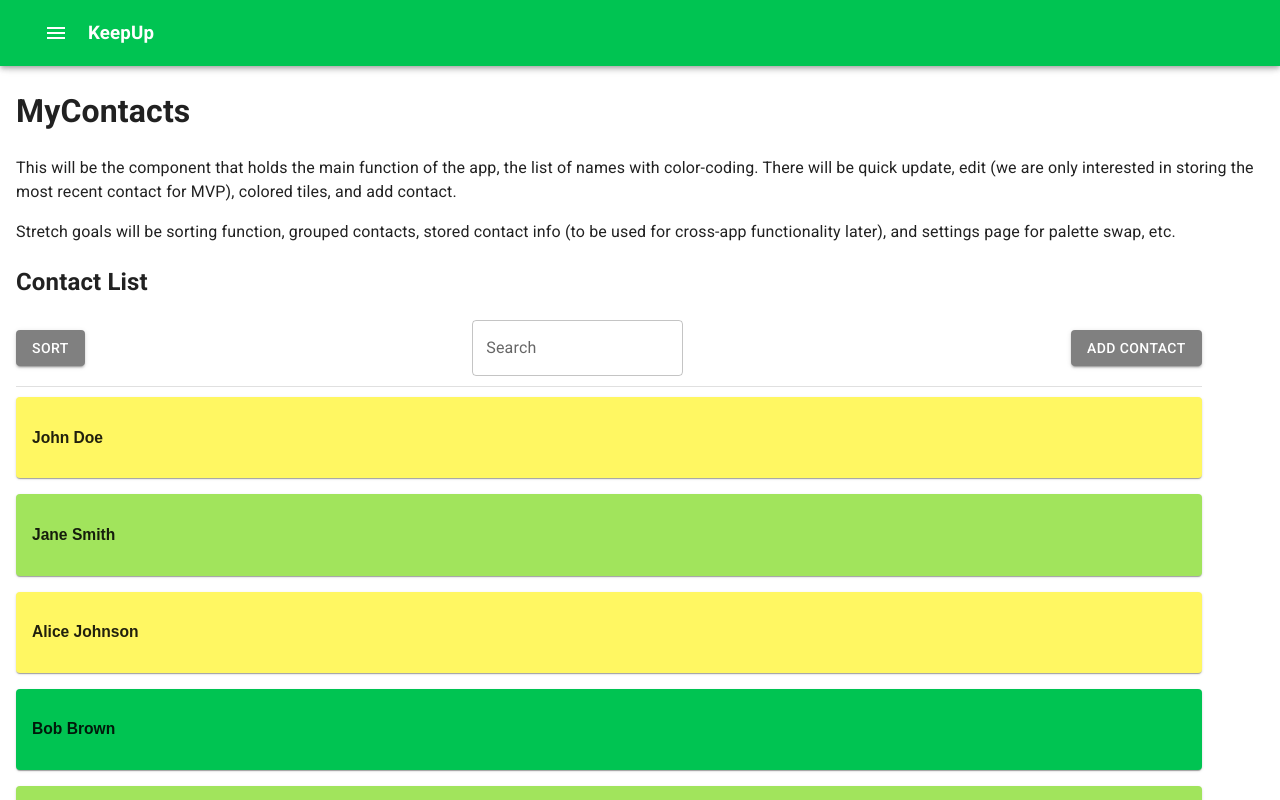
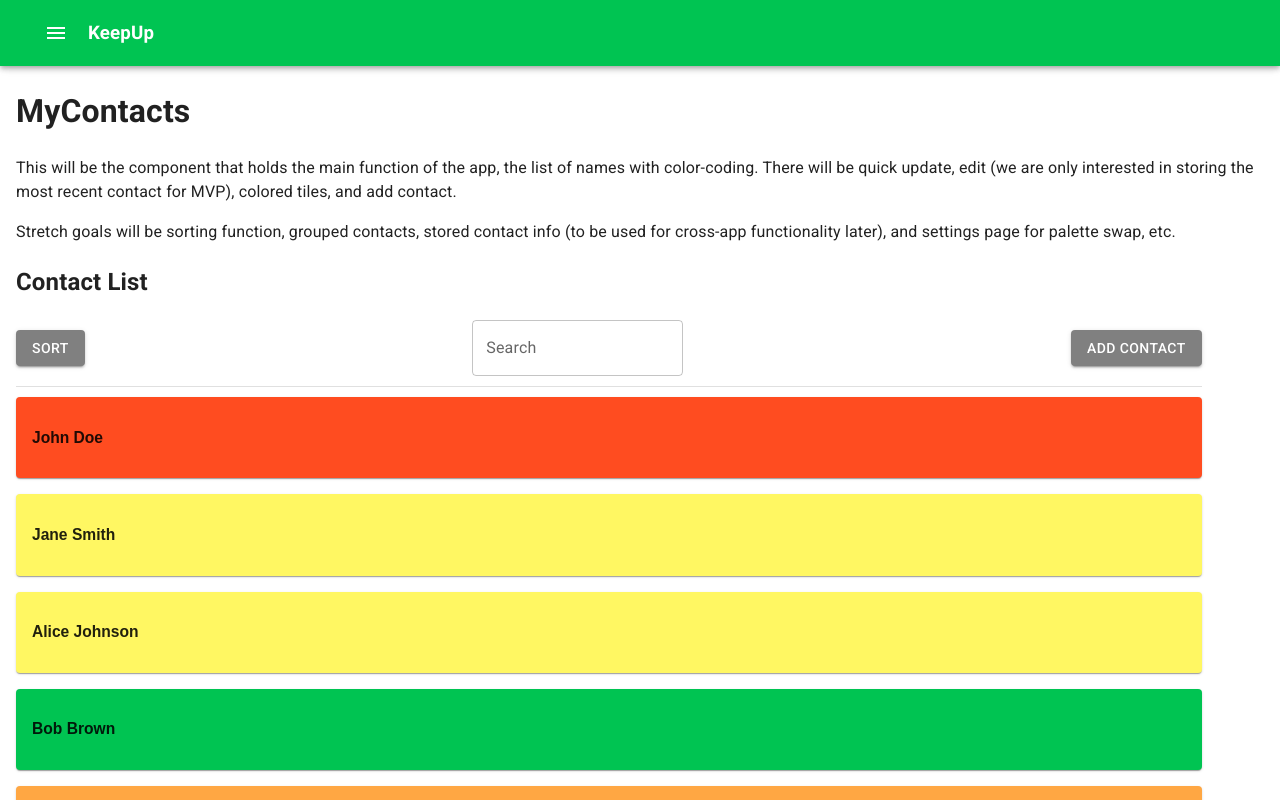
Before and after one commit to missfionajean/keepup-social-tracker, a React (Vite) app in the folder front-end/: page / in a window 1280 px wide. Shown: the top 800 px of the page. Built offline with nearby package versions, Linux system fonts and the light colour scheme.

Commit message:
first pass at date comparison logic; currently functional with sample data

```diff
--- a/front-end/src/components/MyContacts.tsx
+++ b/front-end/src/components/MyContacts.tsx
@@ -1,8 +1,8 @@
 // imports React and ReactDOM for rendering components
 import React from "react";
 
-// imports needed functionality from luxon for date comparison
-import { DateTime } from "luxon";
+// imports color picker logic
+import { getPriority } from "../utilities/ColorLogic";
 
 // imports for custom components
 import EditContact from "./EditContact";
@@ -29,39 +29,40 @@ interface PaletteType {
 	medium: string;
 	high: string;
 	urgent: string;
+	error: string;
 }
 
 // sample data for testing component
 const sampleData = [
 	{
 		fullName: "John Doe",
-		lastContact: "2025-05-21",
-		frequency: "weekly",
+		lastContact: "2025-05-22",
+		frequency: "daily",
 	},
 	{
 		fullName: "Jane Smith",
-		lastContact: "2025-05-13",
+		lastContact: "2025-03-13",
 		frequency: "monthly",
 	},
 	{
 		fullName: "Alice Johnson",
-		lastContact: "2025-05-20",
-		frequency: "yearly",
+		lastContact: "2024-01-20",
+		frequency: "annually",
 	},
 	{
 		fullName: "Bob Brown",
-		lastContact: "2025-05-01",
-		frequency: "weekly",
+		lastContact: "2025-03-01",
+		frequency: "quarterly",
 	},
 	{
 		fullName: "Charlie Black",
-		lastContact: "2025-05-07",
+		lastContact: "2025-02-07",
 		frequency: "monthly",
 	},
 	{
 		fullName: "Diana White",
-		lastContact: "2025-05-12",
-		frequency: "yearly",
+		lastContact: "2024-10-12",
+		frequency: "biannually",
 	},
 	{
 		fullName: "Eve Green",
@@ -70,18 +71,18 @@ const sampleData = [
 	},
 	{
 		fullName: "Frank Blue",
-		lastContact: "2025-03-11",
-		frequency: "monthly",
+		lastContact: "2025-05-19",
+		frequency: "daily",
 	},
 	{
 		fullName: "Grace Yellow",
-		lastContact: "2025-05-05",
-		frequency: "yearly",
+		lastContact: "2024-01-05",
+		frequency: "annually",
 	},
 	{
 		fullName: "Hank Red",
 		lastContact: "2025-05-22",
-		frequency: "weekly",
+		frequency: "yearly",
 	},
 ];
 
@@ -105,35 +106,6 @@ function MyContacts({ setPage, palette }: MyContactsProps) {
 
 	// creates date object for current date
 	const currentDate = new Date();
-
-	// function to calculate the difference in days between two dates
-	function dateDifference(date1: Date, date2: Date): { days: number } {
-		const previousDate = DateTime.fromJSDate(date1);
-		const newDate = DateTime.fromJSDate(date2);
-		const differenceInDays = Math.abs(previousDate.diff(newDate, "days").days);
-		return {
-			days: differenceInDays,
-		};
-	}
-
-    // function to get the priority of the contact based on the last contact date
-	function getPriority(contact: any): keyof PaletteType {
-        const lastContactDate = new Date(contact.lastContact);
-        const daysSinceLastContact = dateDifference(currentDate, lastContactDate).days;
-
-        // return priority based on number of days since last contact
-        if (daysSinceLastContact >= 60) {
-            return "urgent";
-        } else if (daysSinceLastContact >= 30) {
-            return "high";
-		} else if (daysSinceLastContact >= 15) {
-			return "medium";
-		} else if (daysSinceLastContact >= 7) {
-			return "low";
-        } else {
-            return "none";
-        }
-    }
 
 	return (
 		<>
@@ -197,7 +169,12 @@ function MyContacts({ setPage, palette }: MyContactsProps) {
 								<Card
 									sx={{
 										backgroundColor:
-											palette[getPriority(contact)],
+											palette[
+												getPriority(
+													currentDate,
+													contact
+												) ?? "error"
+											],
 										width: "95%",
 									}}
 								>
--- /dev/null
+++ b/front-end/src/utilities/ColorLogic.ts
@@ -0,0 +1,115 @@
+import { DateTime } from "luxon";
+
+// function to calculate the difference in days between two dates
+function dateDifference(date1: Date, date2: Date): { days: number } {
+	const previousDate = DateTime.fromJSDate(date1);
+	const newDate = DateTime.fromJSDate(date2);
+	const differenceInDays = Math.abs(previousDate.diff(newDate, "days").days);
+	return {
+		days: differenceInDays,
+	};
+}
+
+// function to get the priority of the contact based on the last contact date
+function getPriority(
+	currentDate: Date,
+	contact: { lastContact: string; frequency: string }
+) {
+	const lastContactDate = new Date(contact.lastContact);
+	const daysSinceLastContact = dateDifference(
+		currentDate,
+		lastContactDate
+	).days;
+
+	if (contact.frequency === "daily") {
+		// return priority based on number of days since last contact
+		if (daysSinceLastContact >= 6) {
+			return "urgent";
+		} else if (daysSinceLastContact >= 4) {
+			return "high";
+		} else if (daysSinceLastContact >= 2) {
+			return "medium";
+		} else if (daysSinceLastContact >= 1) {
+			return "low";
+		} else {
+			return "none";
+		}
+	}
+
+	if (contact.frequency === "weekly") {
+		// return priority based on number of days since last contact
+		if (daysSinceLastContact >= 21) {
+			return "urgent";
+		} else if (daysSinceLastContact >= 14) {
+			return "high";
+		} else if (daysSinceLastContact >= 10) {
+			return "medium";
+		} else if (daysSinceLastContact >= 7) {
+			return "low";
+		} else {
+			return "none";
+		}
+	}
+
+	if (contact.frequency === "monthly") {
+		// return priority based on number of days since last contact
+		if (daysSinceLastContact >= 90) {
+			return "urgent";
+		} else if (daysSinceLastContact >= 60) {
+			return "high";
+		} else if (daysSinceLastContact >= 45) {
+			return "medium";
+		} else if (daysSinceLastContact >= 30) {
+			return "low";
+		} else {
+			return "none";
+		}
+	}
+
+	if (contact.frequency === "quarterly") {
+		// return priority based on number of days since last contact
+		if (daysSinceLastContact >= 180) {
+			return "urgent";
+		} else if (daysSinceLastContact >= 150) {
+			return "high";
+		} else if (daysSinceLastContact >= 120) {
+			return "medium";
+		} else if (daysSinceLastContact >= 90) {
+			return "low";
+		} else {
+			return "none";
+		}
+	}
+
+	if (contact.frequency === "biannually") {
+		// return priority based on number of days since last contact
+		if (daysSinceLastContact >= 360) {
+			return "urgent";
+		} else if (daysSinceLastContact >= 300) {
+			return "high";
+		} else if (daysSinceLastContact >= 240) {
+			return "medium";
+		} else if (daysSinceLastContact >= 180) {
+			return "low";
+		} else {
+			return "none";
+		}
+	}
+
+	if (contact.frequency === "annually") {
+		// return priority based on number of days since last contact
+		if (daysSinceLastContact >= 600) {
+			return "urgent";
+		} else if (daysSinceLastContact >= 510) {
+			return "high";
+		} else if (daysSinceLastContact >= 450) {
+			return "medium";
+		} else if (daysSinceLastContact >= 365) {
+			return "low";
+		} else {
+			return "none";
+		}
+	}
+}
+
+export { getPriority, dateDifference };
--- a/front-end/src/utilities/ColorPalettes.ts
+++ b/front-end/src/utilities/ColorPalettes.ts
@@ -1,5 +1,5 @@
 // declares all required values for palette objects
-type Priority = "none" | "low" | "medium" | "high" | "urgent"
+type Priority = "error" | "none" | "low" | "medium" | "high" | "urgent"
 
 type Color = `#${string}`
 
@@ -9,6 +9,7 @@ interface PaletteType {
     medium: string;
     high: string;
     urgent: string;
+    error: string;
 }
 
 // Record ensures that all emotions are present and all values are strings (hex codes)
@@ -18,6 +19,7 @@ const basePalette: Record<Priority, Color> = {
     medium: "#FFF762",
     high: "#FFA743",
     urgent: "#FF4C20",
+    error: "#EE82EE",
 }
 
 const softPalette: Record<Priority, Color> = {
@@ -26,6 +28,7 @@ const softPalette: Record<Priority, Color> = {
     medium: "#FFE480",
     high: "#FCB380",
     urgent: "#F55174",
+    error: "#DDA0DD",
 }
 
 const vibrantPalette: Record<Priority, Color> = {
@@ -34,6 +37,7 @@ const vibrantPalette: Record<Priority, Color> = {
     medium: "#FFFF00",
     high: "#FF9A00",
     urgent: "#FF0000",
+    error: "#FF00FF",
 }
 
 // export for use in other files
```
